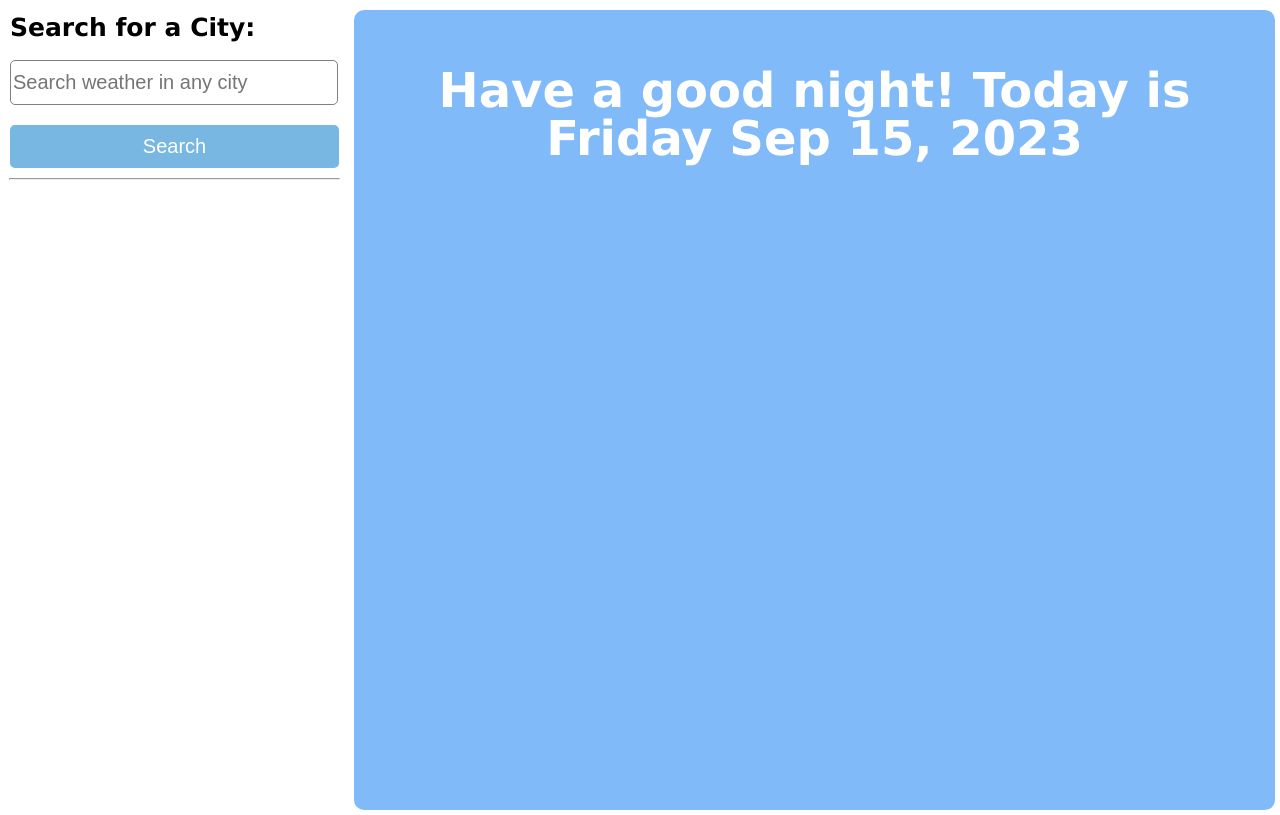
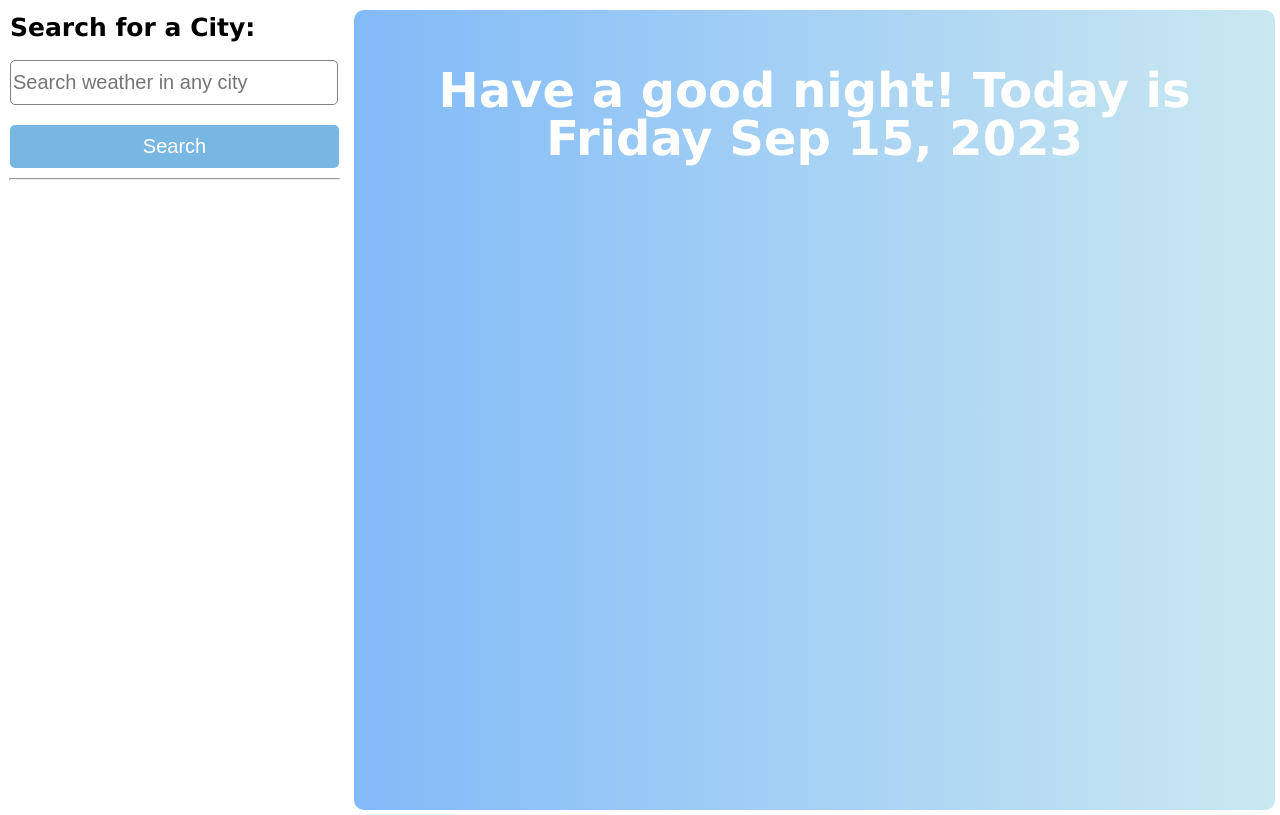
Before and after one commit to keiraS1/weather-dashboard, a plain HTML site: page index.html in a window 1280 px wide. Shown: the part 95-910 px from the top of the page. Drawn offline with nearby package versions, Linux system fonts and the light colour scheme.

Commit message:
added gradient to main section

```diff
--- a/CSS/style.css
+++ b/CSS/style.css
@@ -44,7 +44,7 @@ h1::after {
     width:78%;
     margin: 5px;
     border-radius: 10px;
-    background-color: rgb(129, 186, 248);
+    background-image: linear-gradient(to right, rgb(129, 186, 248), rgb(202, 232, 240));
 
 }
 
```
